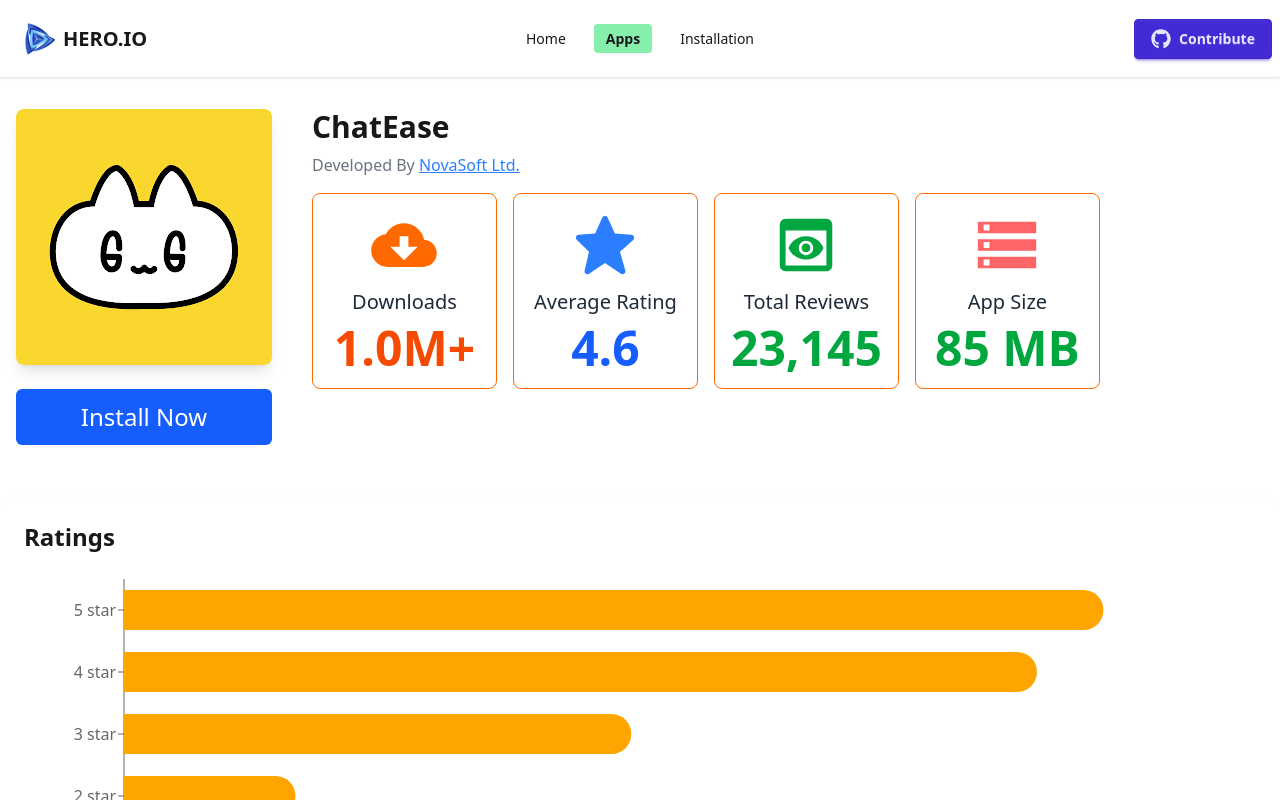
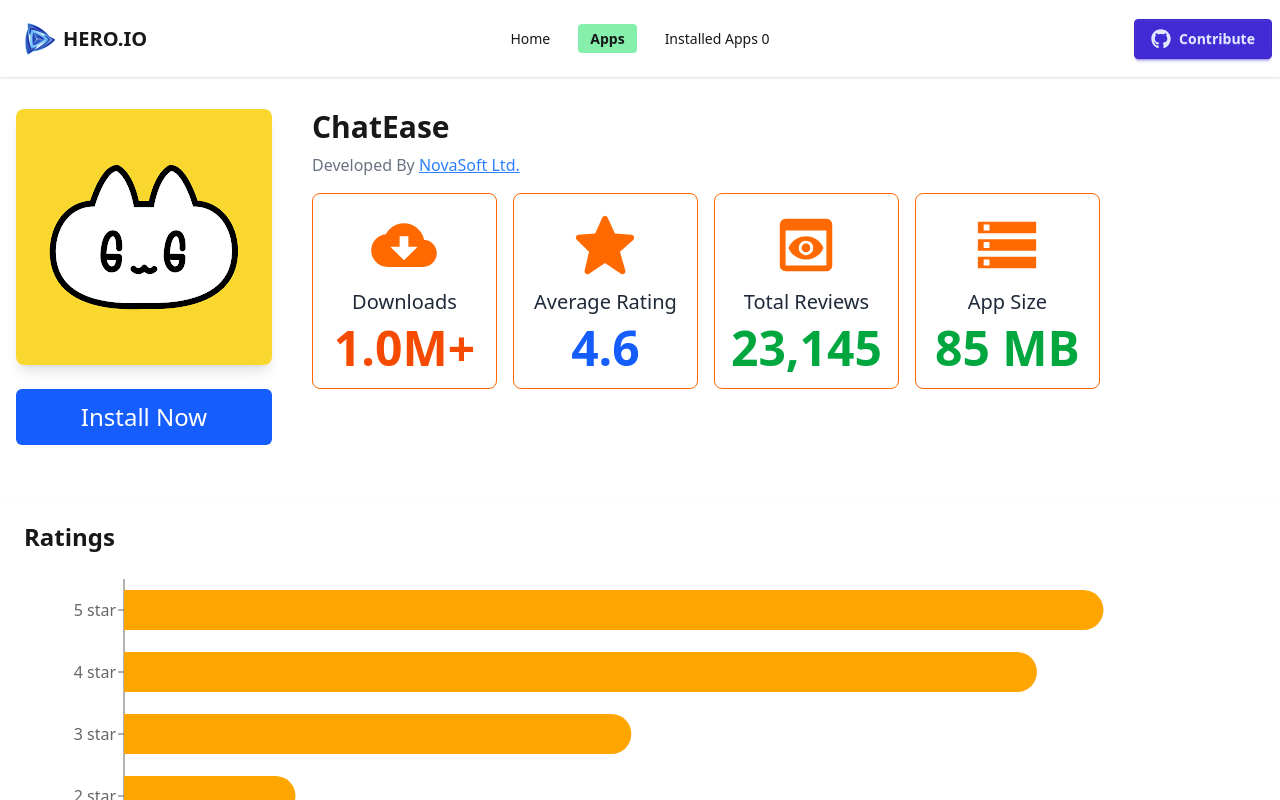
Before and after one commit to kamrul397/heo-app-a8, a React (Vite) app: page /apps/1 in a window 1280 px wide. Shown: the top 800 px of the page. Built offline with nearby package versions, Linux system fonts and the light colour scheme.

Commit message:
unistall add korsi

```diff
--- a/src/Components/AppDetails.jsx/AppDetails.jsx
+++ b/src/Components/AppDetails.jsx/AppDetails.jsx
@@ -13,29 +13,16 @@ import {
   ResponsiveContainer,
 } from "recharts";
 import NotFound from "../../Pages/AppNotFound/AppNotFound";
+import { useInstalledApps } from "../../context/InstalledAppsContext";
 
 const AppDetails = () => {
-  const [installed, setInstalled] = useState(false);
+  const { installedApps, setInstalledApps } = useInstalledApps();
+  const { id } = useParams();
 
-  const handleInstall = () => {
-    setInstalled(true);
-
-    // Get existing installed apps
-    const installedApps =
-      JSON.parse(localStorage.getItem("installedApps")) || [];
-
-    // Avoid duplicates
-    if (!installedApps.find((a) => a.id === app.id)) {
-      installedApps.push(app);
-      localStorage.setItem("installedApps", JSON.stringify(installedApps));
-    }
-  };
-
-  const { id } = useParams();
   const [app, setApp] = useState(null);
-
   const [loading, setLoading] = useState(true);
 
+  // Load the app data
   useEffect(() => {
     setLoading(true);
     fetchJson("trendingApps.json")
@@ -47,11 +34,20 @@ const AppDetails = () => {
       .finally(() => setLoading(false));
   }, [id]);
 
+  // Determine if this app is already installed (from context)
+  const isInstalled = app ? installedApps.some((a) => a.id === app.id) : false;
+
+  // Install the app
+  const handleInstall = () => {
+    if (app && !isInstalled) {
+      setInstalledApps([...installedApps, app]);
+    }
+  };
+
   if (loading)
     return <p className="text-center mt-8">Loading app details...</p>;
-  if (!app) return <NotFound></NotFound>;
+  if (!app) return <NotFound />;
 
-  // 🧩 Destructure properties here
   const {
     image,
     title,
@@ -65,25 +61,22 @@ const AppDetails = () => {
 
   return (
     <>
-      <div className="py-8 px-4 flex  flex-col md:flex-row mx-auto gap-10">
+      <div className="py-8 px-4 flex flex-col md:flex-row mx-auto gap-10">
         <div>
-          {/* img */}
           <img
             src={image}
             alt={title}
             className="w-full max-w-sm mx-auto mb-6 rounded-lg shadow-lg"
           />
-
           <button
             onClick={handleInstall}
             className={`px-6 py-3 rounded-md w-full h-2/12 text-white text-2xl ${
-              installed ? "bg-gray-600" : "bg-blue-600 hover:bg-blue-700"
+              isInstalled ? "bg-gray-600" : "bg-blue-600 hover:bg-blue-700"
             }`}
           >
-            {installed ? "Installed" : "Install Now "}
+            {isInstalled ? "Installed" : "Install Now"}
           </button>
         </div>
-        {/* title & details */}
         <div>
           <h1 className="text-3xl font-bold mb-2">{title}</h1>
           <p className="text-gray-500 mb-4">
@@ -94,9 +87,8 @@ const AppDetails = () => {
           </p>
           <div className="flex gap-4 flex-row">
             <div className="grid grid-cols-2 md:grid-cols-4 gap-4 w-full md:m-0 m-6">
-              {/* Download */}
               <div className="flex flex-col items-center gap-2 text-orange-500 border p-4 rounded-lg">
-                <IoMdCloudDownload size={70} className="text-orange-500" />
+                <IoMdCloudDownload size={70} />
                 <span className="text-gray-800 text-xl">Downloads</span>
                 <span className="md:text-5xl text-4xl font-bold text-orange-600">
                   {downloads >= 1000000
@@ -104,30 +96,24 @@ const AppDetails = () => {
                     : downloads.toLocaleString()}
                 </span>
               </div>
-
-              {/* Rating */}
               <div className="flex flex-col items-center gap-2 text-orange-500 border p-4 rounded-lg">
-                <BiSolidStar size={70} className="text-blue-500" />
+                <BiSolidStar size={70} />
                 <span className="text-gray-800 text-xl">Average Rating</span>
                 <span className="md:text-5xl text-4xl font-bold text-blue-600">
                   {ratingAvg}
                 </span>
               </div>
-
-              {/* Reviews */}
               <div className="flex flex-col items-center gap-2 text-orange-500 border p-4 rounded-lg">
-                <MdPreview size={70} className="text-green-600" />
+                <MdPreview size={70} />
                 <span className="text-gray-800 text-xl">Total Reviews</span>
                 <span className="md:text-5xl text-4xl font-bold text-green-600">
                   {reviews.toLocaleString()}
                 </span>
               </div>
-
-              {/* App Size */}
               <div className="flex flex-col items-center gap-2 text-orange-500 border p-4 rounded-lg">
-                <MdOutlineStorage size={70} className="text-red-400" />
+                <MdOutlineStorage size={70} />
                 <span className="text-gray-800 text-xl">App Size</span>
-                <span className="md:text-5xl text-4xl font-bold text-green-600">
+                <span className="md:text-5xl text-4xl font-bold text-green-600 text-center">
                   {size} MB
                 </span>
               </div>
@@ -135,7 +121,7 @@ const AppDetails = () => {
           </div>
         </div>
       </div>
-      {/* Description & Chart */}
+
       <div className="mt-5 bg-white p-6 rounded-lg shadow">
         <h2 className="text-2xl font-bold mb-4">Ratings</h2>
         <ResponsiveContainer width="100%" height={350}>
@@ -143,7 +129,7 @@ const AppDetails = () => {
             data={app.ratings.slice().reverse()}
             layout="vertical"
             margin={{ top: 10, right: 20, left: 40, bottom: 0 }}
-            barCategoryGap="40%" // 👈 adds vertical space between bars
+            barCategoryGap="40%"
           >
             <XAxis type="number" />
             <YAxis dataKey="name" type="category" />
@@ -157,7 +143,7 @@ const AppDetails = () => {
           </BarChart>
         </ResponsiveContainer>
       </div>
-      {/* description charts */}
+
       <div className="mt-5 bg-white p-6 rounded-lg shadow">
         <h1 className="text-3xl font-semibold mb-5">Description</h1>
         <p>{description}</p>
--- a/src/Components/Installation/Installation.jsx
+++ b/src/Components/Installation/Installation.jsx
@@ -1,12 +1,13 @@
-import React, { useEffect, useState } from "react";
+import { useInstalledApps } from "../../context/InstalledAppsContext";
 
 const Installation = () => {
-  const [installedApps, setInstalledApps] = useState([]);
+  const { installedApps, setInstalledApps } = useInstalledApps();
 
-  useEffect(() => {
-    const apps = JSON.parse(localStorage.getItem("installedApps")) || [];
-    setInstalledApps(apps);
-  }, []);
+  // Function to uninstall an app
+  const handleUninstall = (appId) => {
+    const updatedApps = installedApps.filter((app) => app.id !== appId);
+    setInstalledApps(updatedApps);
+  };
 
   if (installedApps.length === 0)
     return <p className="text-center mt-8">No apps installed yet.</p>;
@@ -25,9 +26,17 @@ const Installation = () => {
           />
           <h2 className="text-xl font-bold">{app.title}</h2>
           <p className="text-gray-500">{app.companyName}</p>
-          <span className="mt-2 px-3 py-1 bg-green-600 text-white rounded">
-            Installed
-          </span>
+          <div className="mt-2 flex gap-2">
+            <span className="px-3 py-1 bg-green-600 text-white rounded">
+              Installed
+            </span>
+            <button
+              onClick={() => handleUninstall(app.id)}
+              className="px-3 py-1 bg-red-600 text-white rounded hover:bg-red-700"
+            >
+              Uninstall
+            </button>
+          </div>
         </div>
       ))}
     </div>
--- a/src/Components/Navbar/Navbar.jsx
+++ b/src/Components/Navbar/Navbar.jsx
@@ -1,9 +1,17 @@
-import React from "react";
+import React, { useEffect, useState } from "react";
 import { FaGit, FaGithub } from "react-icons/fa";
 import { Link, NavLink } from "react-router-dom";
 import logoPNG from "../../assets/logo.png";
+import { useInstalledApps } from "../../context/InstalledAppsContext";
 
 const Navbar = () => {
+  // const [installedAppsCount, setInstalledAppsCount] = useState(0);
+  // useEffect(() => {
+  //   // Read from localStorage when component mounts
+  //   const apps = JSON.parse(localStorage.getItem("installedApps")) || [];
+  //   setInstalledAppsCount(apps.length);
+  // }, []);
+  const { installedApps } = useInstalledApps();
   const links = (
     <>
       <li>
@@ -23,7 +31,7 @@ const Navbar = () => {
           to="/installation"
           className="m-2 px-3 py-1 rounded hover:bg-gray-200"
         >
-          Installation
+          Installed Apps {installedApps.length}
         </NavLink>
       </li>
     </>
--- /dev/null
+++ b/src/context/InstalledAppsContext.jsx
@@ -0,0 +1,24 @@
+import React, { createContext, useContext, useEffect, useState } from "react";
+
+const InstalledAppsContext = createContext();
+
+export const InstalledAppsProvider = ({ children }) => {
+  const [installedApps, setInstalledApps] = useState(() => {
+    // Read from localStorage on initial load
+    const apps = localStorage.getItem("installedApps");
+    return apps ? JSON.parse(apps) : [];
+  });
+
+  // Update localStorage whenever installedApps changes
+  useEffect(() => {
+    localStorage.setItem("installedApps", JSON.stringify(installedApps));
+  }, [installedApps]);
+
+  return (
+    <InstalledAppsContext.Provider value={{ installedApps, setInstalledApps }}>
+      {children}
+    </InstalledAppsContext.Provider>
+  );
+};
+
+export const useInstalledApps = () => useContext(InstalledAppsContext);
--- a/src/main.jsx
+++ b/src/main.jsx
@@ -3,9 +3,12 @@ import { createRoot } from "react-dom/client";
 import "./index.css";
 import { router } from "./Routes/Routes.jsx";
 import { RouterProvider } from "react-router-dom";
+import { InstalledAppsProvider } from "./context/InstalledAppsContext.jsx";
 
 createRoot(document.getElementById("root")).render(
   <StrictMode>
-    <RouterProvider router={router} />
+    <InstalledAppsProvider>
+      <RouterProvider router={router} />
+    </InstalledAppsProvider>
   </StrictMode>
 );
```
